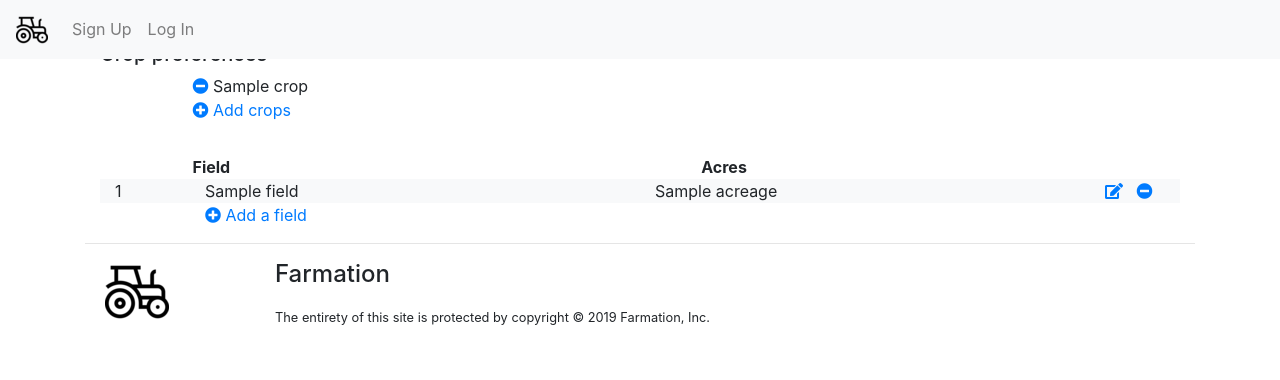
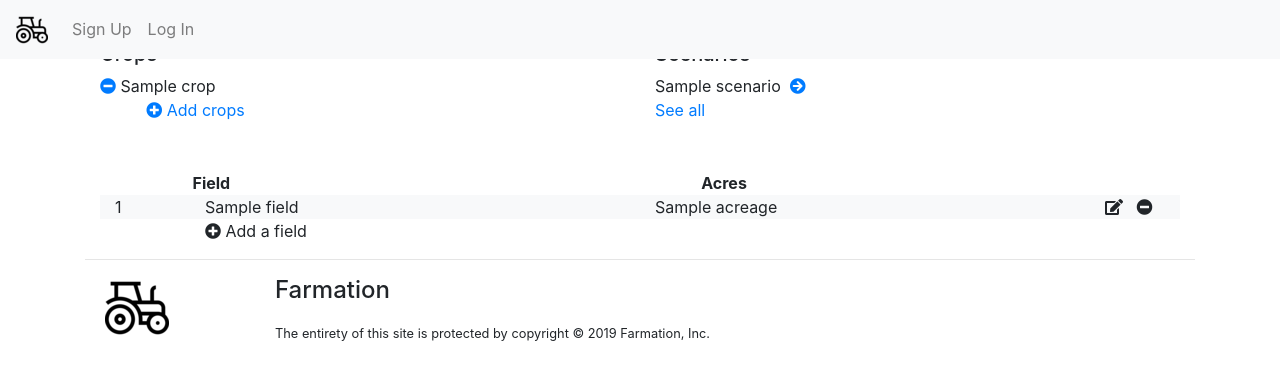
Before and after one commit to vin0110/farmation, a Django app: template templates/farm/farm.html in a window 1280 px wide. Shown: the top 380 px of the page. Run offline with Django 3.2, Linux system fonts and the light colour scheme; the template is opened without the code that fills it: most values are stand-ins (such as "Sample title", 1, 10 or a date in 2020); some libraries are stand-ins or nearby versions.

Commit message:
added scenarios for farm details page

```diff
--- a/farm/models.py
+++ b/farm/models.py
@@ -51,10 +51,11 @@ class Farm(models.Model):
                     name="Thousand-Acre Farm",
                     crops=json.dumps(['corn', 'soybeans', 'wheat']))
         farm.save()
-        for i in range(10):
+        for n in ['one', 'two', 'three', 'four', 'five',
+                  'six', 'seven', 'eight', 'nine', 'ten']:
             Field.objects.create(
                 farm=farm,
-                name="field {}".format(i),
+                name="Field {}".format(n),
                 acreage=100)
         return farm
 
--- a/templates/farm/farm.html
+++ b/templates/farm/farm.html
@@ -7,9 +7,6 @@
   <div class="row">
     <div class="col">
       <h3>
-        <a href="{% url "home" %}">
-          <i class="fas fa-caret-up"></i>
-        </a>
         Farm: {{ farm.name }}
       </h3>
     </div>
@@ -19,15 +16,13 @@
 <div class="container">
   <div class="row">
     <div class="col">
-      <h5>Crop preferences</h5>
+      <div class="row">
+        <div class="col">
+          <h5>Crops</h5>
         </div>
       </div>
-</div>
-
       {% for crop in farm.getCrops %}
-<div class="container">
       <div class="row">
-    <div class="col-sm-1"></div>
         <div class="col">
           <a href="{% url "farm:remove_crop" farm.id crop %}">
             <i class="fas fa-minus-circle"></i>
@@ -35,12 +30,13 @@
           {{ crop }}
         </div>
       </div>
+      {% empty %}
+      <div class="row">
+        <div class="col">
+          <p>No crops. This could be a problem</p>
         </div>
-{% empty %}
-<p>No crops. This could be a problem</p>
+      </div>
       {% endfor %}
-
-<div class="container">
       <div class="row">
         <div class="col-sm-1"></div>
         <div class="col">
@@ -48,6 +44,33 @@
             <i class="fas fa-plus-circle"></i>
             Add crops
           </a>
+        </div>
+      </div>
+    </div>      {# end left column #}
+    <div class="col">
+      <div class="row">
+        <div class="col">
+          <h5>Scenarios</h5>
+        </div>
+      </div>
+      {% for scenario in farm.scenarios.all|slice:":5" %}
+      <div class="row">
+        <div class="col">
+          {{ scenario.name }}&nbsp;
+          <a href="{% url "optimizer:scenario_details" scenario.id %}">
+            <i class="fa fa-arrow-circle-right"></i>
+          </a>
+        </div>
+      </div>
+      {% endfor %}
+      <p>
+        {% if farm.scenarios.count > 5 %}
+        ...<br/>
+        {% endif %}
+        <a href="{% url "optimizer:list" farm.id %}">
+          See all
+        </a>
+      </p>
     </div>
   </div>
 </div>
@@ -83,11 +106,11 @@
     {{ field.acreage }}
   </div>
   <div class="col-sm-1">
-    <a href="{% url "tbd" %}">
+    <!a href="{% url "tbd" %}">
       <i class="fas fa-edit"></i>
     </a>
     &nbsp;
-    <a href="{% url "tbd" %}">
+    <!a href="{% url "tbd" %}">
       <i class="fas fa-minus-circle"></i>
     </a>
   </div>
@@ -106,7 +129,7 @@
   <div class="row">
     <div class="col-sm-1"></div>
     <div class="col">
-      <a href="{% url "tbd" %}">
+      <!a href="{% url "tbd" %}">
         <i class="fas fa-plus-circle"></i>
         Add a field
       </a>
```
Lines whose indentation alone changed are shown as unchanged.
